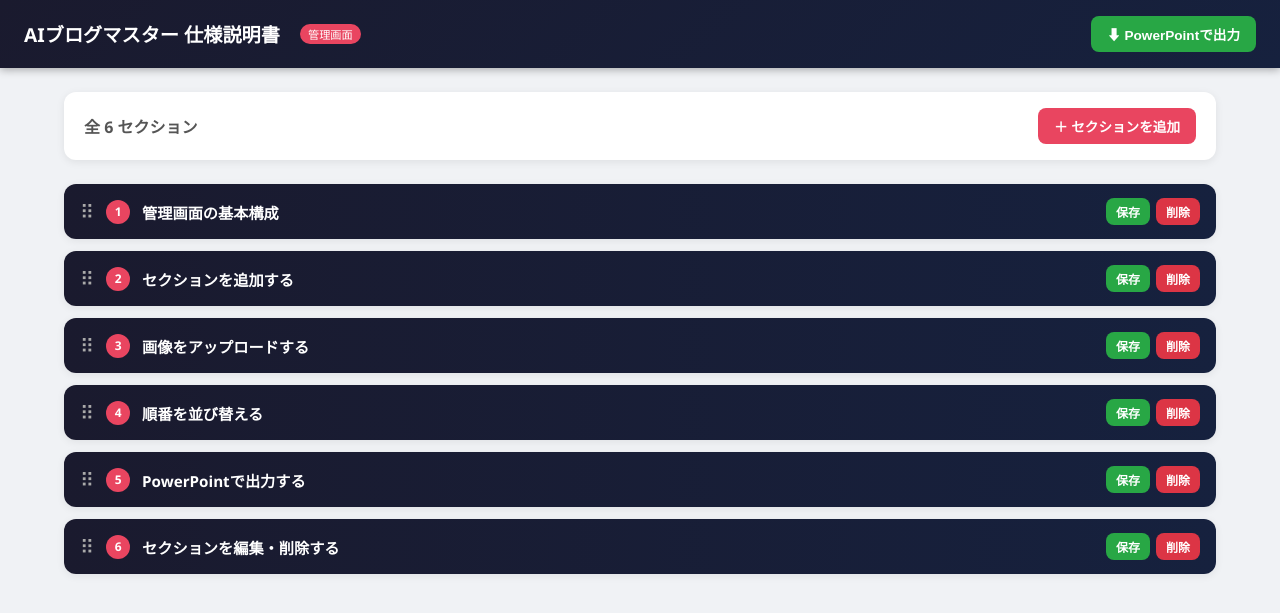
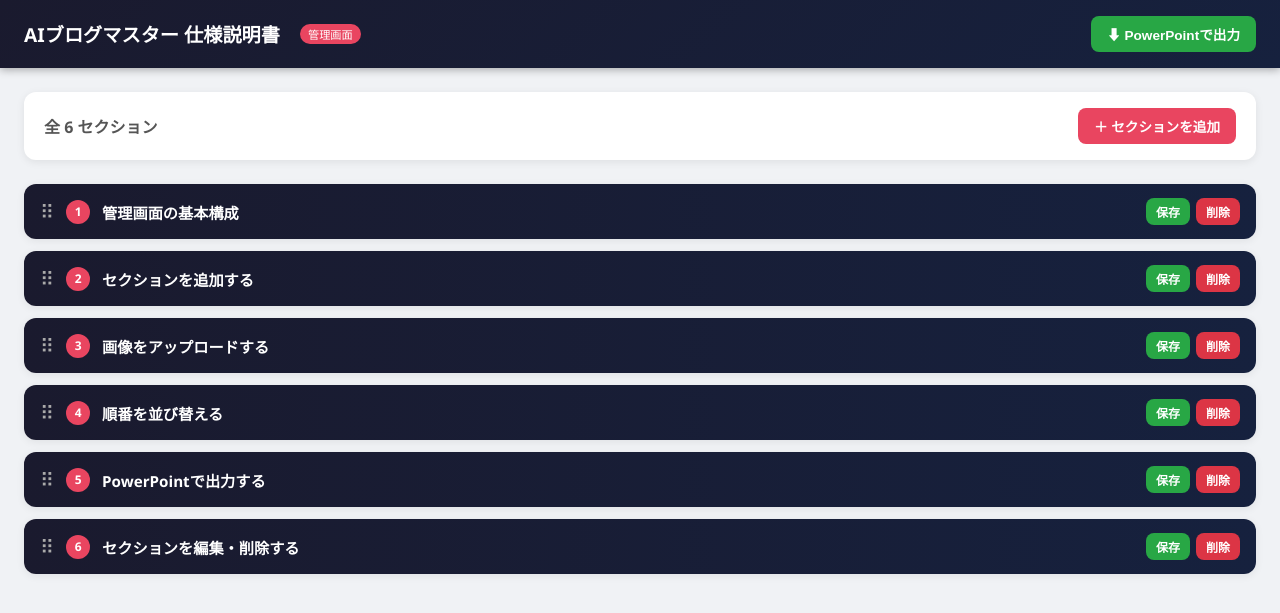
Before and after one commit to shiraishi0101work/unpaid-check, a PHP site: page /admin.php in a window 1280 px wide. Shown: the top 613 px of the page. Run offline with PHP 8.4, Linux system fonts and the light colour scheme; data comes from the database, SQL or seed files in the repository.

Commit message:
auto: update 2026-04-15 15:58:22

```diff
--- a/06【AIブログマスター仕様説明書】/admin.php
+++ b/06【AIブログマスター仕様説明書】/admin.php
@@ -37,7 +37,7 @@
   .btn-outline:hover { background: #1a1a2e; color: #fff; }
 
   /* レイアウト */
-  .container { max-width: 1200px; margin: 0 auto; padding: 24px; }
+  .container { max-width: 1400px; margin: 0 auto; padding: 24px; }
   .top-bar {
     display: flex; gap: 10px; align-items: center; margin-bottom: 24px;
     background: #fff; padding: 16px 20px; border-radius: 12px;
```
Also changed, not shown: 06【AIブログマスター仕様説明書】/uploads/screen_edit.png (added), 06【AIブログマスター仕様説明書】/uploads/screen_export.png (added), 06【AIブログマスター仕様説明書】/uploads/screen_img.png (added), 06【AIブログマスター仕様説明書】/uploads/screen_reorder.png (added).
